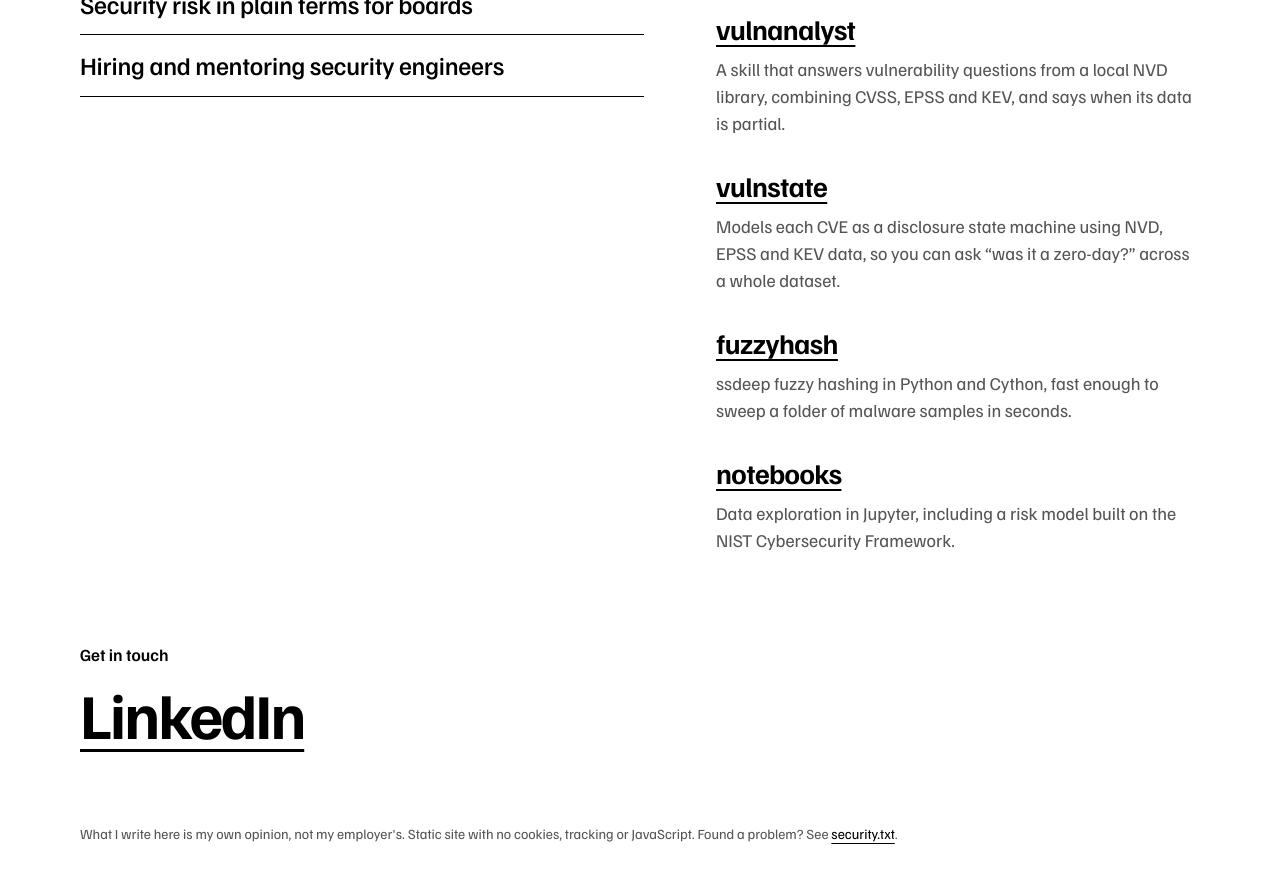
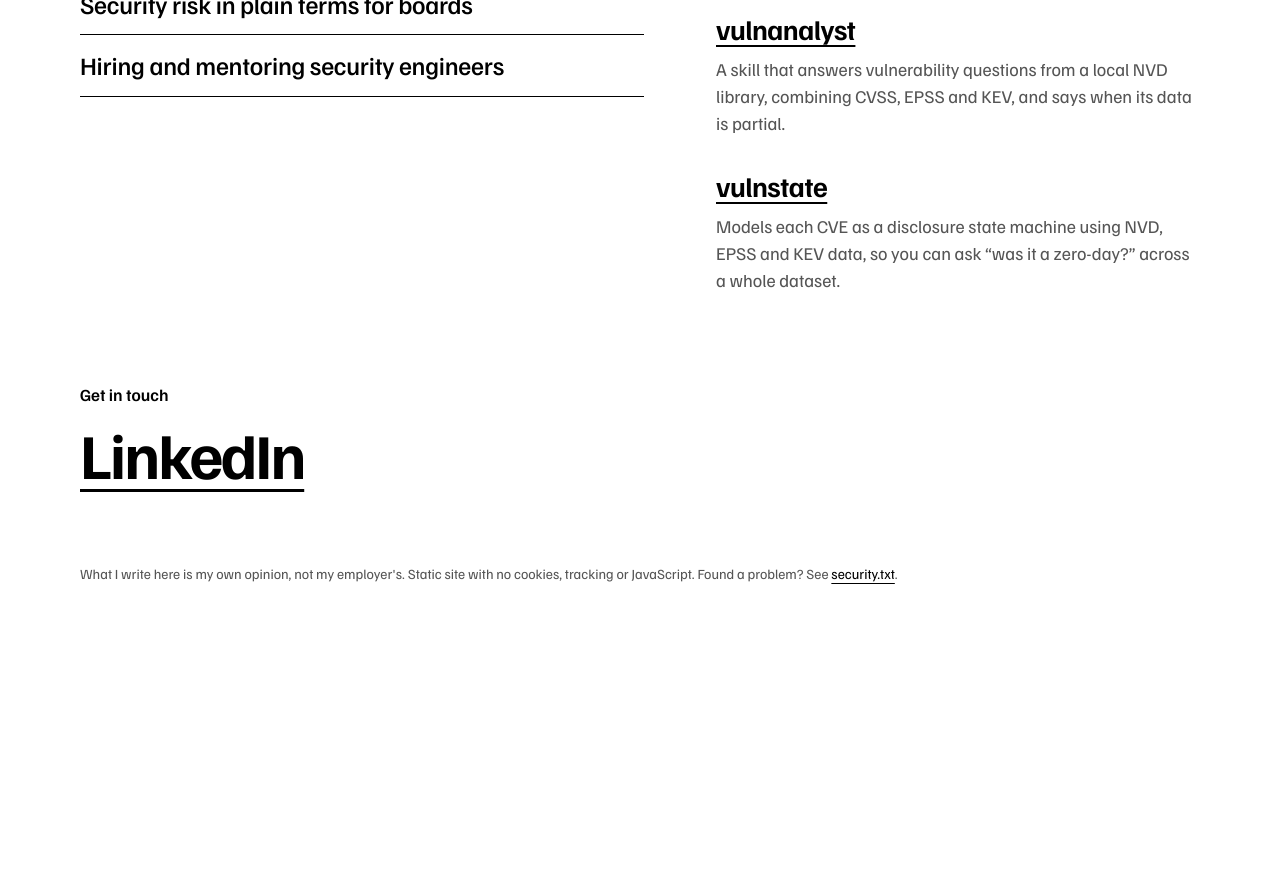
Before and after one commit to corifeo/francescomanzoni.com, a Jekyll site: the page built from index.html, in a window 1280 px wide and 900 px high, scrolled down 1803 px. Shown: the top 883 px of the window. Built offline with Jekyll 4.4.1, drawn with Linux system fonts in a browser that asks for light colours; after the commit the page ends 2443 px from its top, so only the background shows below that.

Commit message:
Remove fuzzyhash and notebooks from home page

```diff
--- a/index.html
+++ b/index.html
@@ -63,8 +63,6 @@ layout: default
       <a class="proj" href="https://github.com/corifeo/VulnTriage"><span class="name">vulntriage</span><p>An SSVC triage dashboard for vulnerability specialists. One HTML page, with no server and no dependencies, that takes each CVE through the decision points.</p></a>
       <a class="proj" href="https://github.com/corifeo/VulnAnalyst"><span class="name">vulnanalyst</span><p>A skill that answers vulnerability questions from a local NVD library, combining CVSS, EPSS and KEV, and says when its data is partial.</p></a>
       <a class="proj" href="https://github.com/corifeo/VulnState"><span class="name">vulnstate</span><p>Models each CVE as a disclosure state machine using NVD, EPSS and KEV data, so you can ask “was it a zero-day?” across a whole dataset.</p></a>
-      <a class="proj" href="https://github.com/corifeo/fuzzyhash"><span class="name">fuzzyhash</span><p>ssdeep fuzzy hashing in Python and Cython, fast enough to sweep a folder of malware samples in seconds.</p></a>
-      <a class="proj" href="https://github.com/corifeo/notebooks"><span class="name">notebooks</span><p>Data exploration in Jupyter, including a risk model built on the NIST Cybersecurity Framework.</p></a>
     </div>
   </section>
 </div>
```
